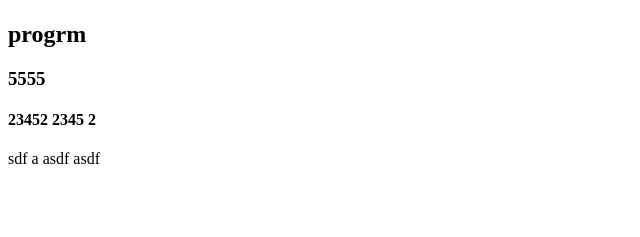
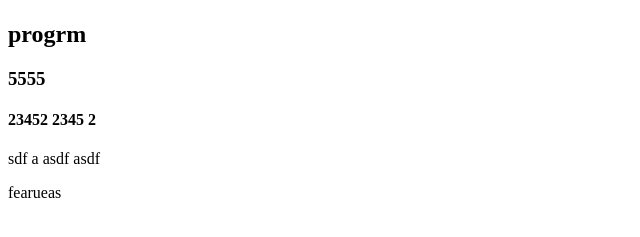
Before and after one commit to ilnurmuha/test4, a plain HTML site: page index.html in a window 1280 px wide. Shown: the part 59-296 px from the top of the page, without its empty margins (0-640 px from the left). Drawn offline with Linux system fonts and the light colour scheme.

Commit message:
feature commit div

```diff
--- a/index.html
+++ b/index.html
@@ -15,5 +15,7 @@
 	<h4>23452 2345 2</h4>
 
 	<p>sdf a asdf  asdf </p>
+
+	<div>fearueas </div>
 </body>
 </html>
```
